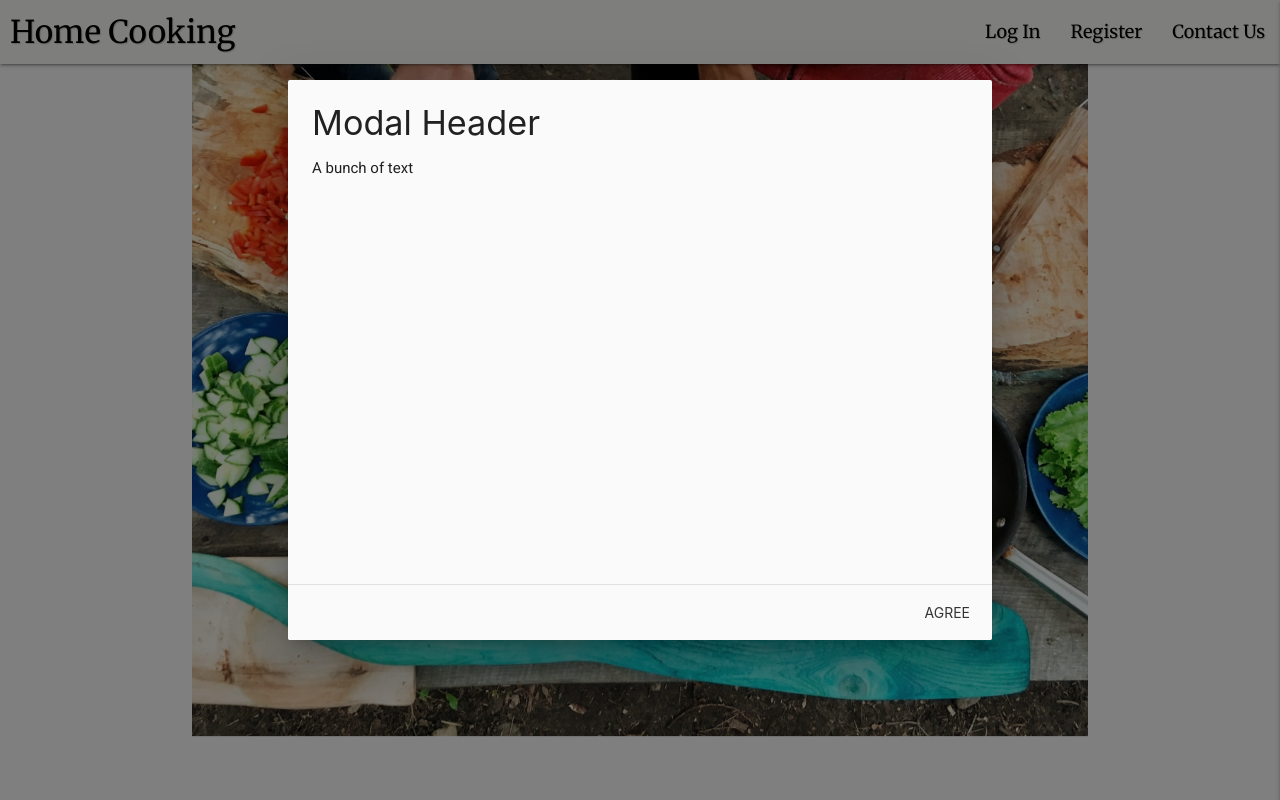
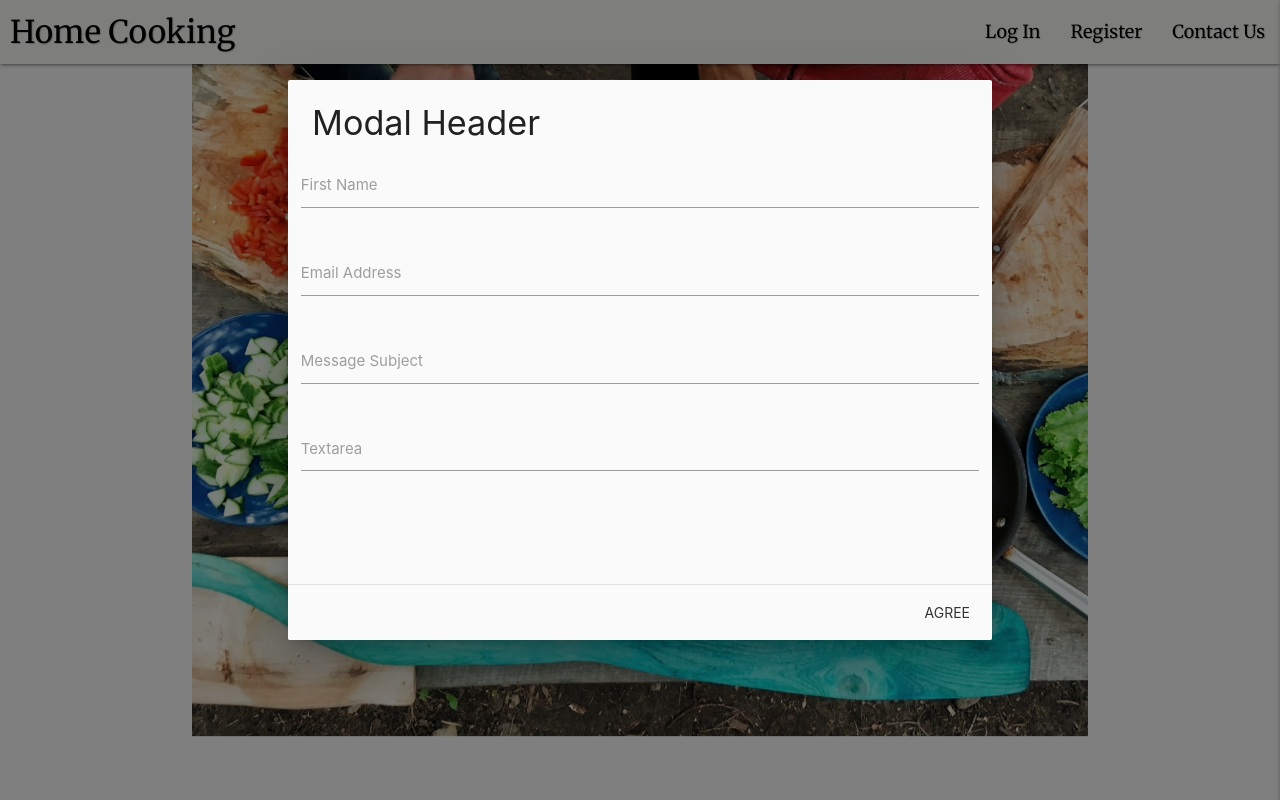
Before and after one commit to adnanmuhtadi/milestone-project-3, a Flask app: page / in a window 1280 px wide, after a click on "Contact Us". Run offline with Flask 2, Linux system fonts and the light colour scheme; data that the repository does not hold is empty; some libraries are stand-ins or nearby versions.

Commit message:
Mod - Base file to get the function for sending an email
email function added to the Modal within the HTML file

```diff
--- a/templates/base.html
+++ b/templates/base.html
@@ -14,6 +14,12 @@
         integrity="sha512-csw0Ma4oXCAgd/d4nTcpoEoz4nYvvnk21a8VA2h2dzhPAvjbUIK6V3si7/g/HehwdunqqW18RwCJKpD7rL67Xg==" crossorigin="anonymous" type="text/css"/>
     <!-- Custom script-->
     <link rel="stylesheet" href="{{ url_for('static', filename='css/style.css') }}" type="text/css">
+
+    <script type="text/javascript">
+        (function() {
+            emailjs.init("user_9UPvI1Hs4JHGtyozwple6");
+        })();
+    </script>
 
     {% block styles %}
     {% endblock %}
@@ -98,13 +104,40 @@
 
     <!-- Contact Modal Structure -->
     <div id="contact-us-modal" class="modal modal-fixed-footer">
-        <div class="modal-content">
-            <h4>Modal Header</h4>
-            <p>A bunch of text</p>
-        </div>
-        <div class="modal-footer">
-            <a href="#!" class="modal-close waves-effect waves-green btn-flat">Agree</a>
-        </div>
+        <form onsubmit="return sendMail(this);" class="col s12" id="contactForm">
+            <div class="modal-content">
+                <h4>Modal Header</h4>
+                <div class="row">
+                    <div class="row">
+                        <div class="input-field col s12">
+                        <input name="fullname" id="from_fullname" type="text" class="validate">
+                        <label for="fullname">First Name</label>
+                        </div>
+                    </div>
+                    <div class="row">
+                        <div class="input-field col s12">
+                        <input name="useremail" id="from_useremail" type="text" class="validate">
+                        <label for="useremail">Email Address</label>
+                        </div>
+                    </div>
+                    <div class="row">
+                        <div class="input-field col s12">
+                        <input name="message_subject" id="message_subject" type="text" class="validate">
+                        <label for="message_subject">Message Subject</label>
+                        </div>
+                    </div>
+                    <div class="row">
+                        <div class="input-field col s12">
+                        <textarea name="message_summary" id="message_summary" type="text" class="materialize-textarea"></textarea>
+                        <label for="message_summary">Textarea</label>
+                        </div>
+                    </div>
+                </div>
+            </div>
+            <div class="modal-footer">
+                <button type="submit" id="send-modal-button" class="modal-close waves-effect waves-green btn-flat">Agree</button>
+            </div>
+        </form>
     </div>
 
     <!-- Footer with social links and Copyright label-->
@@ -130,6 +163,7 @@
     <script src="https://cdnjs.cloudflare.com/ajax/libs/materialize/1.0.0/js/materialize.min.js"></script>
     <!-- Custom Script -->
     <script src="{{ url_for('static', filename='js/script.js') }}"></script>
+    <script src="{{ url_for('static', filename='js/sendEmail.js') }}"></script>
 
     {% block scripts %}
     {% endblock %}
```
